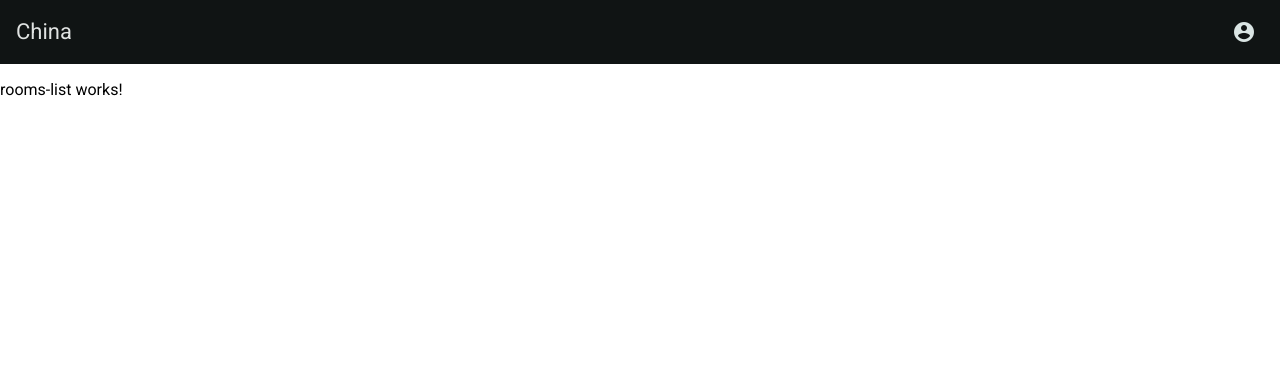
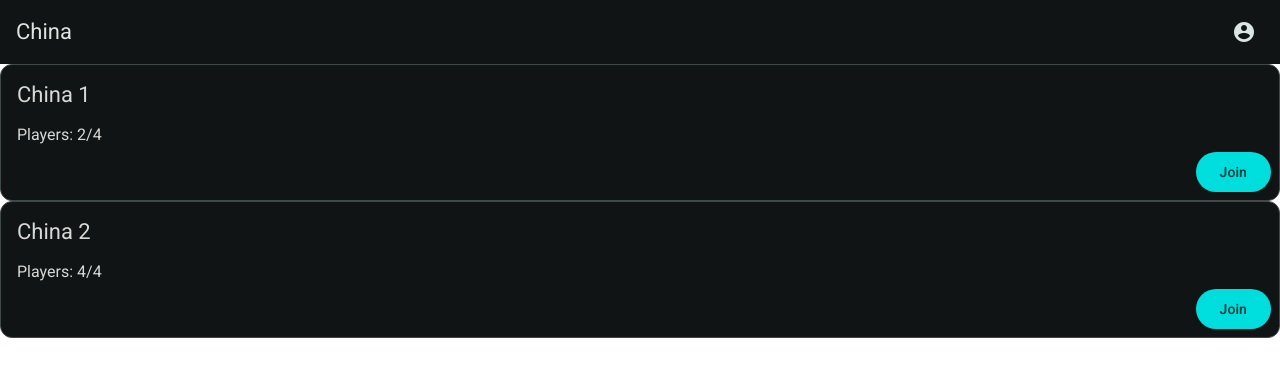
Before and after one commit to Tomas-Tamantini/gamehub-front, an Angular app: page / in a window 1280 px wide. Shown: the top 376 px of the page. Built offline with nearby package versions, Linux system fonts and the light colour scheme.

Commit message:
Start implementing room card component

```diff
--- /dev/null
+++ b/src/app/features/components/room-card/room-card.component.html
@@ -0,0 +1,15 @@
+<mat-card appearance="outlined">
+    <mat-card-header>
+        <mat-card-title>
+            <span class="white-text">
+                China {{room().roomId}}
+            </span>
+        </mat-card-title>
+    </mat-card-header>
+    <mat-card-content>
+        <p class="white-text">Players: {{room().playerIds.length}}/{{room().capacity}}</p>
+    </mat-card-content>
+    <mat-card-actions align="end">
+        <button mat-flat-button (click)="joinRoom()">Join</button>
+    </mat-card-actions>
+</mat-card>
--- /dev/null
+++ b/src/app/features/components/room-card/room-card.component.scss
@@ -0,0 +1,3 @@
+.white-text {
+    color: #d8d8d8
+}
--- /dev/null
+++ b/src/app/features/components/room-card/room-card.component.ts
@@ -0,0 +1,16 @@
+import { Component, input } from '@angular/core';
+import { RoomSummary } from '../rooms-list/room-summary.model';
+import { MatCardModule } from '@angular/material/card';
+import { MatButtonModule } from '@angular/material/button';
+
+@Component({
+  selector: 'app-room-card',
+  imports: [MatCardModule, MatButtonModule],
+  templateUrl: './room-card.component.html',
+  styleUrl: './room-card.component.scss'
+})
+export class RoomCardComponent {
+  room = input.required<RoomSummary>();
+
+  joinRoom() { }
+}
--- a/src/app/features/components/rooms-list/rooms-list.component.html
+++ b/src/app/features/components/rooms-list/rooms-list.component.html
@@ -1 +1,9 @@
-<p>rooms-list works!</p>
+@if(rooms().length > 0){
+@for(room of rooms(); track room.roomId){
+<app-room-card [room]="room"></app-room-card>
+}
+}
+@else {
+<!-- TODO: Design better looking blank slate component -->
+<p>No available game rooms</p>
+}
--- a/src/app/features/components/rooms-list/rooms-list.component.ts
+++ b/src/app/features/components/rooms-list/rooms-list.component.ts
@@ -1,5 +1,6 @@
 import { Component, model } from '@angular/core';
 import { RoomSummary } from './room-summary.model';
+import { RoomCardComponent } from '../room-card/room-card.component';
 
 const mockRoomsData: RoomSummary[] = [
   { roomId: 1, capacity: 4, playerIds: ["Alice", "Bob"], offlinePlayers: [], isFull: false },
@@ -8,7 +9,7 @@ const mockRoomsData: RoomSummary[] = [
 
 @Component({
   selector: 'app-rooms-list',
-  imports: [],
+  imports: [RoomCardComponent],
   templateUrl: './rooms-list.component.html',
   styleUrl: './rooms-list.component.scss'
 })
```
Also changed, not shown: 1 other file (tests, documents, lock files or other folders).
